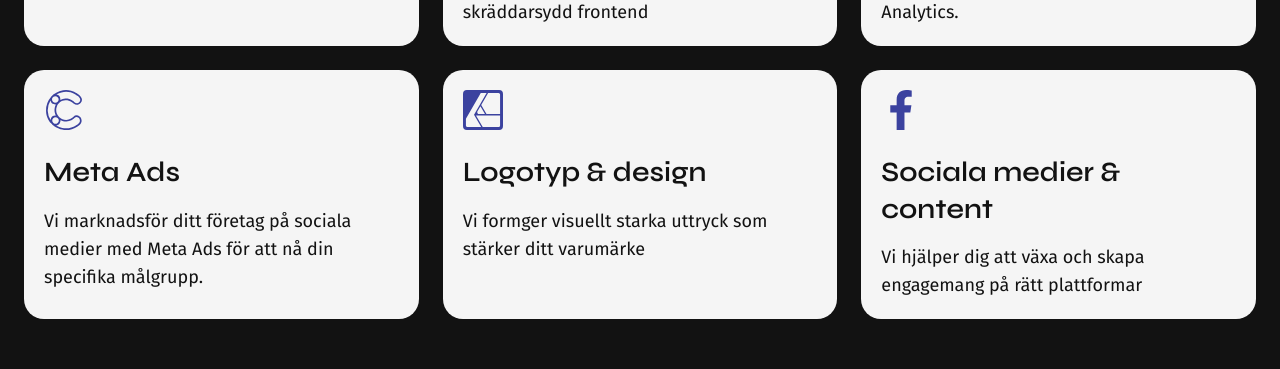
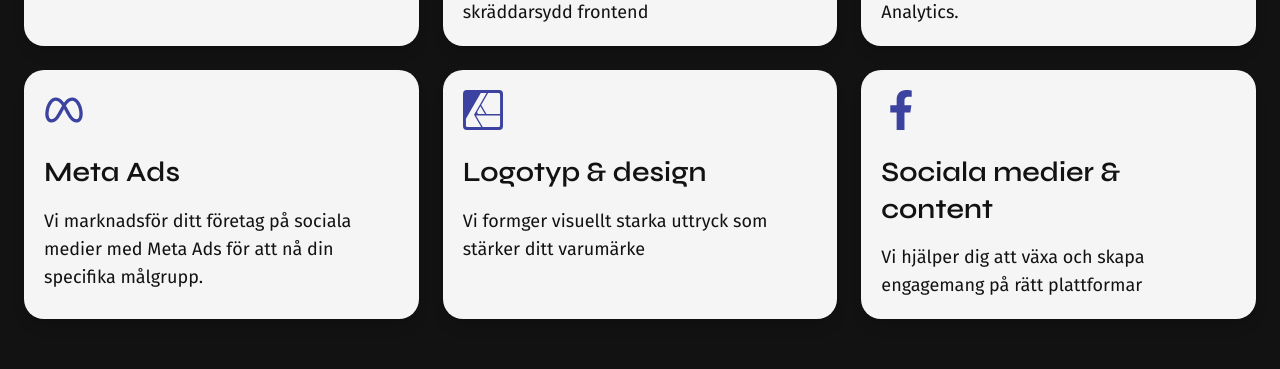
Before and after one commit to Marahkny/Marahs-portofolio, a Next.js app: page / in a window 1280 px wide. Shown: the part 1656-2025 px from the top of the page. Built offline with nearby package versions, Linux system fonts and the light colour scheme.

Commit message:
update the ikoner

```diff
--- a/src/app/Home/serviceshem.jsx
+++ b/src/app/Home/serviceshem.jsx
@@ -1,56 +1,70 @@
-import { SiAdobeindesign, SiReact, SiGoogleanalytics, SiContentful, SiAffinitydesigner } from "react-icons/si";
+import Link from "next/link";
+import { SiAdobeindesign, SiReact, SiGoogleanalytics , SiAffinitydesigner } from "react-icons/si";
 import { FaFacebookF } from "react-icons/fa";
 
+import { RiMetaLine } from "react-icons/ri";
 const services = [
   {
     title: "UI/UX design",
     description: "Vi skapar användarvänliga och visuellt tilltalande webbupplevelser i Figma.",
-    icon: <SiAdobeindesign className="text-[40px] text-[#3B429F] mb-6"  aria-hidden="true" />,
+    icon: <SiAdobeindesign className="text-[40px] text-[#3B429F] mb-6" aria-hidden="true" />,
+    link: "tjanster/ui-ux-design",
   },
   {
     title: "Webbutveckling",
     description: "Responsiva, snabba och säkra webbplatser – från WordPress och e-handel till skräddarsydd frontend",
     icon: <SiReact className="text-[40px] text-[#3B429F] mb-6" aria-hidden="true" />,
+    link: "tjanster/webbutveckling",
   },
   {
     title: "SEO & webbanalys",
     description: "Vi ökar din synlighet på Google genom smart SEO med Semrush och Google Analytics.",
-    icon: <SiGoogleanalytics className="text-[40px] text-[#3B429F] mb-6"  aria-hidden="true" />,
+    icon: <SiGoogleanalytics className="text-[40px] text-[#3B429F] mb-6" aria-hidden="true" />,
+    link: "tjanster/seo-webbanalys",
   },
   {
     title: "Meta Ads",
     description: "Vi marknadsför ditt företag på sociala medier med Meta Ads för att nå din specifika målgrupp.",
-    icon: <SiContentful className="text-[40px] text-[#3B429F] mb-6"  aria-hidden="true" />,
+    icon: <RiMetaLine className="text-[40px] text-[#3B429F] mb-6" aria-hidden="true" />,
+    link: "tjanster/meta-ads",
   },
   {
     title: "Logotyp & design",
     description: "Vi formger visuellt starka uttryck som stärker ditt varumärke",
     icon: <SiAffinitydesigner className="text-[40px] text-[#3B429F] mb-6" aria-hidden="true" />,
+    link: "tjanster/logotyp-och-design",
   },
   {
     title: "Sociala medier & content",
     description: "Vi hjälper dig att växa och skapa engagemang på rätt plattformar",
-    icon: <FaFacebookF className="text-[40px] text-[#3B429F] mb-6 " aria-hidden="true" />,
-  }
+    icon: <FaFacebookF className="text-[40px] text-[#3B429F] mb-6" aria-hidden="true" />,
+    link: "tjanster/sociala-medier-content",
+  },
 ];
 
 export default function ServicesHem() {
   return (
-    <div className="max-w-8xl  mx-auto px-6 py-20 text-left">
+    <div className="max-w-8xl mx-auto px-6 py-20 text-left">
       <h2 className="mb-6">Tools att växa smart</h2>
-<p className="mb-6">Vi arbetar med ett användarcentrerat perspektiv där din målgrupp alltid är i fokus. Med rätt balans mellan design, teknik och kommunikation hjälper vi ditt företag att växa digitalt</p>
+      <p className="mb-6">
+        Vi arbetar med ett användarcentrerat perspektiv där din målgrupp alltid är i fokus. Med rätt balans mellan design, teknik och kommunikation hjälper vi ditt företag att växa digitalt
+      </p>
       <section className="pb-16">
-        <div className=" mx-auto">
+        <div className="mx-auto">
           <div className="grid grid-cols-1 sm:grid-cols-2 lg:grid-cols-3 gap-6">
             {services.map((service, index) => (
-    <div key={index} className="bg-[#F5F5F5] p-5 rounded-[20px] text-left">
+              <Link href={`/${service.link}`} key={index}>
+                <div className="relative flex flex-col justify-between p-5 rounded-[20px] text-left bg-[#F5F5F5] text-[#121212] transition-transform cursor-pointer shadow-lg h-full min-h-[220px] overflow-hidden group hover:scale-105">
+                  <div className="relative z-10">
                     {service.icon}
                     <h3 className="text-[28px] text-[#121212] mb-4">{service.title}</h3>
-      <p className="text-[#121212] text-lg ">{service.description}</p>
+                    <p className="text-lg text-[#121212]">{service.description}</p>
                   </div>
+
+                </div>
+              </Link>
             ))}
           </div>
-
         </div>
       </section>
     </div>
--- a/src/app/tjanster/services.jsx
+++ b/src/app/tjanster/services.jsx
@@ -1,9 +1,9 @@
 import { FiCheckCircle } from "react-icons/fi";
-import { SiAdobeindesign, SiReact, SiGoogleanalytics, SiContentful, SiAffinitydesigner } from "react-icons/si";
+import { SiAdobeindesign, SiReact, SiGoogleanalytics,  SiAffinitydesigner } from "react-icons/si";
 import Link from "next/link";
 import { HiArrowSmallRight } from "react-icons/hi2";
 import { FaFacebookF } from "react-icons/fa";
-
+import { RiMetaLine } from "react-icons/ri";
 const services = [
   {
     title: "UI/UX design",
@@ -32,7 +32,7 @@ const services = [
   {
     title: "Meta Ads",
     description: "Vi marknadsför ditt företag på sociala medier med Meta Ads för att nå din specifika målgrupp.",
-    icon: <SiContentful className="text-[40px] text-[#3B429F] mb-6" />,
+    icon: <RiMetaLine className="text-[40px] text-[#3B429F] mb-6" />,
     features: ["Målgruppsinriktad annonsering", "Optimering i realtid", "Kreativt annonsinnehåll", "Resultatdriven strategi"],
     knapp: "Meta Ads",
     link: "tjanster/meta-ads",
@@ -50,7 +50,7 @@ const services = [
     description: "Vi hjälper dig att växa och skapa engagemang på rätt plattformar",
     icon: <FaFacebookF className="text-[40px] text-[#3B429F] mb-6" />,
     features: ["Innehållsskapande & publiceringsplan", "Strategi för sociala medier", "Reels & videoformat"],
-    knapp: "Sociala medier & content",
+    knapp: "SoMe & content",
     link: "tjanster/sociala-medier-content",
   },
 ];
--- a/src/app/tjanster/ui-ux-design/Stegs.js
+++ b/src/app/tjanster/ui-ux-design/Stegs.js
@@ -36,12 +36,12 @@ export default function Stegs() {
           {steps.map((step, index) => (
             <li
               key={index}
-              className="bg-[#F5F5F5] p-6 rounded-xl shadow-md"
+              className="bg-[#3B429F] p-6 rounded-xl shadow-md"
             >
               <h3 className=" mb-2">
                 {index + 1}. {step.title}
               </h3>
-              <p className="text-[#121212]">{step.description}</p>
+              <p className="text-[#F5F5F5]">{step.description}</p>
             </li>
           ))}
         </ol>
--- a/src/app/tjanster/webbutveckling/steg.js
+++ b/src/app/tjanster/webbutveckling/steg.js
@@ -31,12 +31,12 @@ export default function Steg() {
           {steps.map((step, index) => (
             <li
               key={index}
-              className="bg-[#F5F5F5] p-6 rounded-xl shadow-md"
+              className="bg-[#3B429F] p-6 rounded-xl shadow-md"
             >
               <h3 className=" mb-2">
                 {index + 1}. {step.title}
               </h3>
-              <p className="text-[#121212]">{step.description}</p>
+              <p className="text-[#F5F5F5]">{step.description}</p>
             </li>
           ))}
         </ol>
```
Lines whose indentation alone changed are shown as unchanged.
